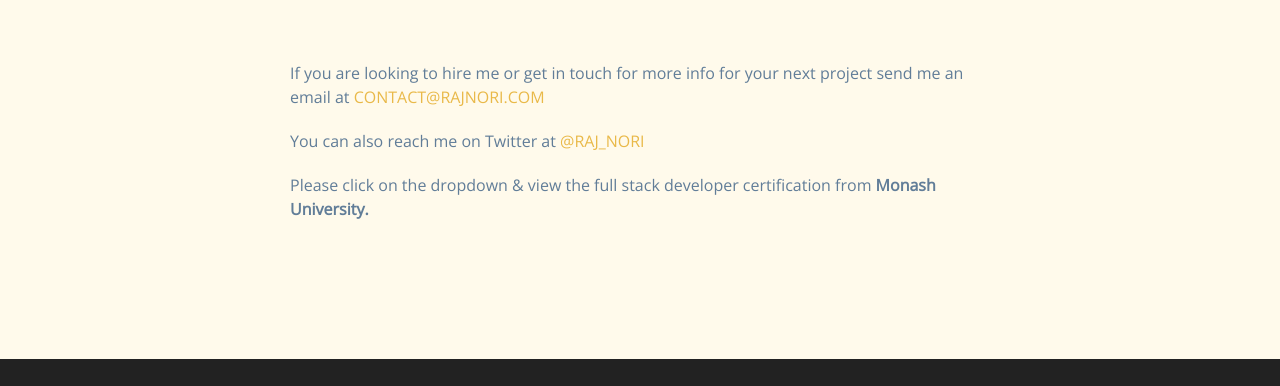
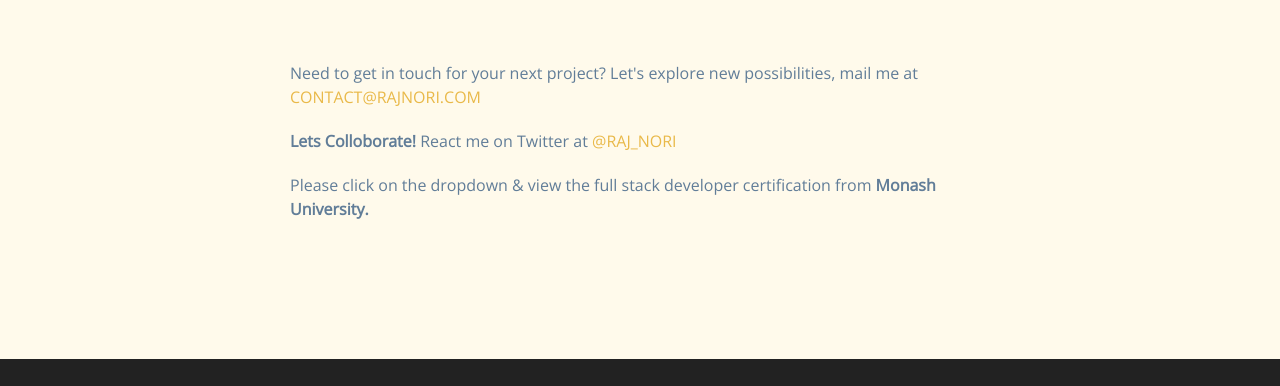
Before and after one commit to RajNori/Portfolio-project, a plain HTML site: page contact.html in a window 1280 px wide. Shown: the part 243-629 px from the top of the page. Drawn offline with nearby package versions, Linux system fonts and the light colour scheme; a script that the page names is missing.

Commit message:
contact page updated

```diff
--- a/contact.html
+++ b/contact.html
@@ -89,11 +89,11 @@
         <div class="section-center page-info">
 
             <p>
-                If you are looking to hire me or get in touch for more info for your next project send me an email at
+                Need to get in touch for your next project? Let's explore new possibilities, mail me at
                 <a href="mailto:contact@rajnori.com">contact@rajnori.com</a>
             </p>
-            <p>
-                You can also reach me on Twitter at
+            <p> <strong>Lets Colloborate!</strong>
+                React me on Twitter at
                 <a href="https://www.twitter.com">@raj_nori </a>
             </p>
             <p>Please click on the dropdown & view the full stack developer certification from <strong>Monash University.</strong> </p>
```
